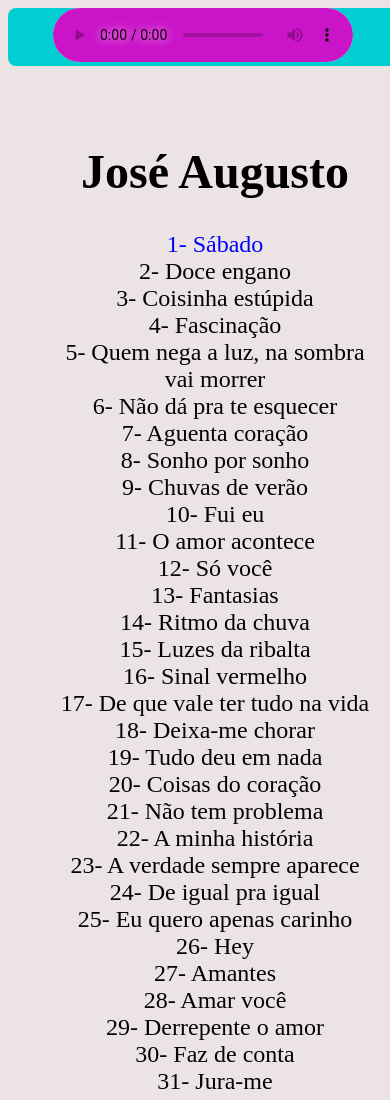
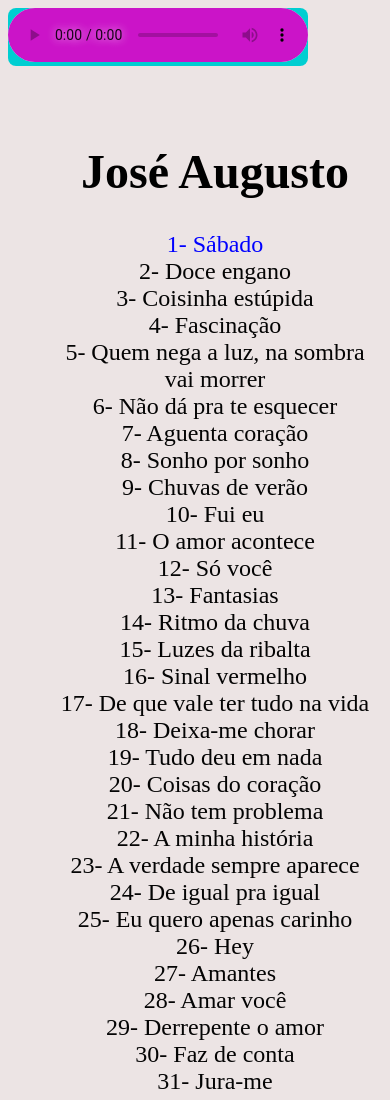
Before and after one commit to JairPPereira/musicaspreferidas, a plain HTML site: page Playlistmusic.html in a window 390 px wide. Shown: the top 1100 px of the page. Drawn offline with nearby package versions, Linux system fonts and the light colour scheme.

Commit message:
Update Playlistmusic.html

```diff
--- a/Playlistmusic.html
+++ b/Playlistmusic.html
@@ -80,7 +80,14 @@ header.sticky {
 
     @media (max-width: 736px){
       audio::-webkit-media-controls-panel {background-color:#cb14c8; width: 300px;}
+      #pele {
+  background-color: #00CED1;
+  position: fixed;
+  width: 300px;
 
+
+  border-radius: 0.5rem;
+}
 
 }
         </style>
```
